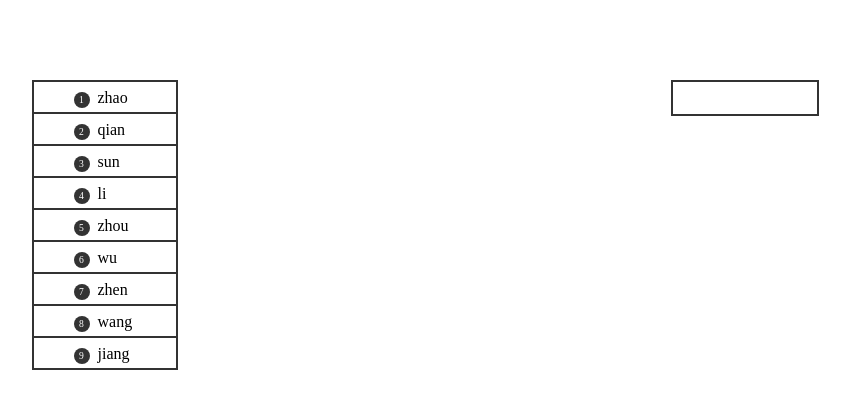
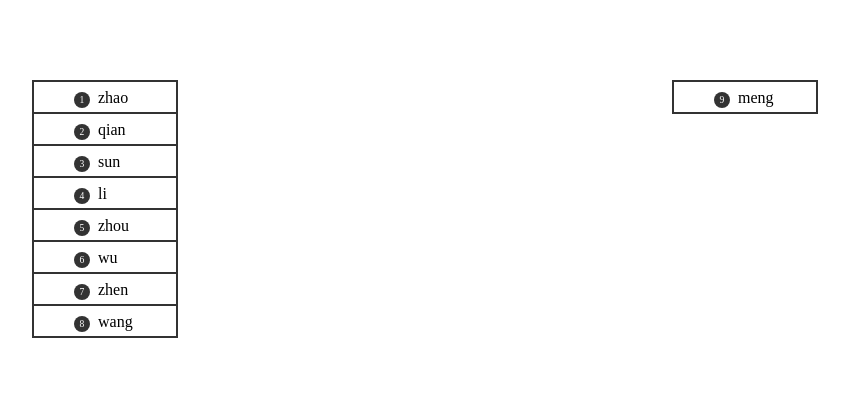
Before and after one commit to flywnx/demoList, a plain HTML site: page html/vue/vue拖动.html in a window 1280 px wide. Shown: the whole page, without its empty margins (215-1065 px from the left). Drawn offline with nearby package versions, Linux system fonts and the light colour scheme.

Commit message:
拖动完成

```diff
--- a/html/vue/vue拖动.html
+++ b/html/vue/vue拖动.html
@@ -83,23 +83,15 @@
           { order: 5, name: 'zhou', drag: true },
           { order: 6, name: 'wu', drag: true },
           { order: 7, name: 'zhen', drag: true },
-          { order: 8, name: 'wang', drag: true },
-          { order: 9, name: 'jiang', drag: true }
+          { order: 8, name: 'wang', drag: true }
         ],
         arr2: [
-          // { order: 9, name: 'meng', drag: true }
+          { order: 9, name: 'meng', drag: true }
         ],
         dragNum: null,
         dragArrayOut: '',
         dragArrayIn: '',
         dragEle: {}
-      },
-      // 列表区域的宽高与距离上左边界的距离
-      mounted() {
-        // let key = Object.keys(this.arr1)
-        // console.log(this.arr1)
-        // console.log(key);
-
       },
       methods: {
         dragstart(e) {
@@ -108,16 +100,8 @@
         },
         dragover(e) {
           event.preventDefault()
-          // if (this.dargNum) {
-          //   this.dragEle = this[this.dragArrayOut].splice(this.dargNum, 1)[0]
-          // }
-          // this.dargNum = null
         },
         drop(e) {
-          console.log(e);
-
-          // console.log(e.path[0].nodeName ==='LI');
-
           if (e.path[0].nodeName === 'LI') {
             this.dragEle = this[this.dragArrayOut].splice(this.dargNum, 1)[0]
             this.dragArrayIn = e.path[1].dataset.arrname
```
